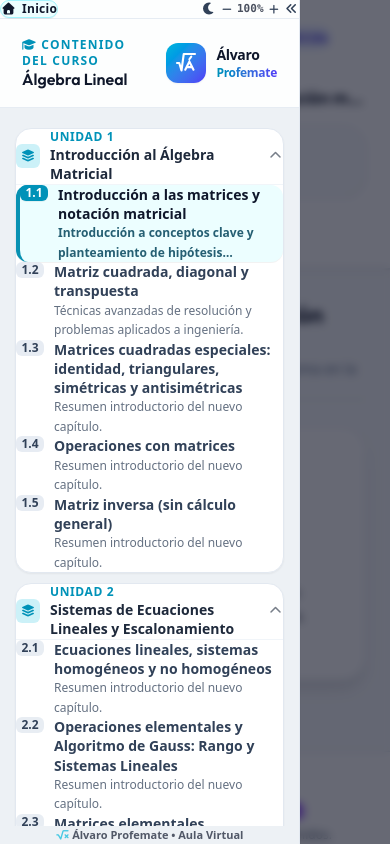
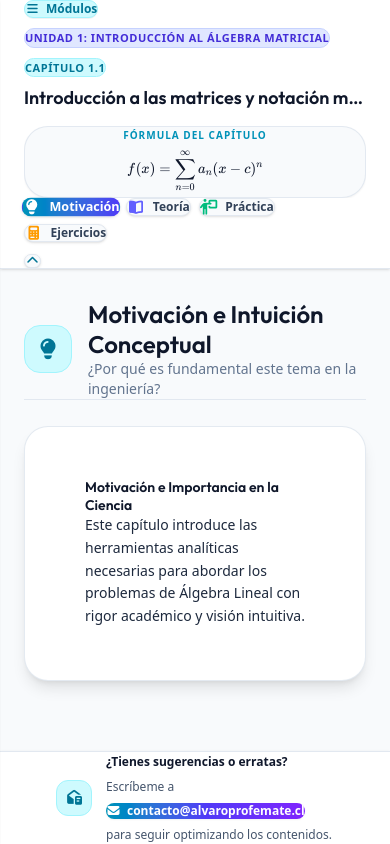
Before and after one commit to ahdezur/mathweb, a Next.js app: page /curso/algebra-lineal in a window 390 px wide. Built offline with nearby package versions, Linux system fonts and the light colour scheme.

Commit message:
fix(mobile): optimize mobile/tablet sidebar transition and make practice progress bar visible

```diff
--- a/app/curso/[slug]/page.tsx
+++ b/app/curso/[slug]/page.tsx
@@ -83,10 +83,17 @@ export default function CourseClassroomPage() {
     });
   }, []);
 
-  // Sidebar Controls (Default: Light Mode as per user global preferences)
+  // Sidebar Controls (Default: Light Mode, Collapsed on mobile < 1024px)
   const [sidebarCollapsed, setSidebarCollapsed] = useState<boolean>(false);
   const [isDarkMode, setIsDarkMode] = useState<boolean>(false);
   const [fontScale, setFontScale] = useState<number>(1.0);
+
+  useEffect(() => {
+    // Collapse sidebar by default on mobile/tablet (< 1024px) for clean reading
+    if (typeof window !== 'undefined' && window.innerWidth < 1024) {
+      setSidebarCollapsed(true);
+    }
+  }, []);
 
   const hasUnits = Array.isArray(courseData.units) && courseData.units.length > 0;
   const unitChapters = hasUnits ? courseData.units!.flatMap((u) => u.chapters || []) : [];
--- a/components/classroom/ClassroomSidebar.tsx
+++ b/components/classroom/ClassroomSidebar.tsx
@@ -71,14 +71,14 @@ const ClassroomSidebarComponent: React.FC<ClassroomSidebarProps> = ({
       )}
 
       <aside
-        className={`h-full transition-all duration-300 ease-in-out border-r flex flex-col z-50 shrink-0 ${
+        className={`h-full transition-transform duration-300 ease-in-out border-r flex flex-col z-50 shrink-0 ${
           isDarkMode
             ? 'bg-slate-950 border-slate-800 text-slate-100'
             : 'bg-[#edf1f5] border-slate-200/80 text-slate-900 shadow-xs'
         } ${
           collapsed
-            ? '-translate-x-full lg:translate-x-0 w-0 lg:w-16 border-transparent lg:border-slate-200/80 overflow-hidden'
-            : 'fixed lg:relative inset-y-0 left-0 w-[300px] sm:w-[340px] shadow-2xl lg:shadow-xs'
+            ? 'fixed lg:relative inset-y-0 left-0 w-[300px] sm:w-[340px] lg:w-16 -translate-x-full lg:translate-x-0 pointer-events-none lg:pointer-events-auto border-transparent lg:border-slate-200/80'
+            : 'fixed lg:relative inset-y-0 left-0 w-[300px] sm:w-[340px] lg:w-[320px] translate-x-0 shadow-2xl lg:shadow-xs'
         }`}
       >
       {/* Sidebar Control Toolbar (Home, Theme, Font, Collapse) */}
--- a/components/classroom/InteractivePractice.tsx
+++ b/components/classroom/InteractivePractice.tsx
@@ -227,8 +227,8 @@ export function InteractivePractice({ exercises, fontScale = 1.0 }: InteractiveP
           </div>
 
           {/* Derecha: Barra de Precisión + Botón Reiniciar */}
-          <div className="flex items-center gap-4">
-            <div className="hidden sm:flex flex-col items-end gap-1">
+          <div className="flex flex-wrap items-center justify-between sm:justify-end gap-3 w-full sm:w-auto">
+            <div className="flex flex-col items-start sm:items-end gap-1 flex-1 sm:flex-initial">
               <div className="flex items-center gap-2 text-xs font-bold text-slate-700 dark:text-slate-300">
                 <span>Precisión: {accuracy}% ({completedCount}/{totalCount})</span>
                 {completedCount > 0 && accuracy >= 80 && (
@@ -237,7 +237,7 @@ export function InteractivePractice({ exercises, fontScale = 1.0 }: InteractiveP
                   </span>
                 )}
               </div>
-              <div className="w-40 h-2.5 rounded-full bg-slate-200 dark:bg-slate-800 overflow-hidden">
+              <div className="w-full sm:w-40 h-2.5 rounded-full bg-slate-200 dark:bg-slate-800 overflow-hidden">
                 <div
                   className="h-full bg-gradient-to-r from-emerald-500 to-cyan-500 transition-all duration-500 rounded-full"
                   style={{ width: `${(completedCount / totalCount) * 100}%` }}
@@ -248,7 +248,7 @@ export function InteractivePractice({ exercises, fontScale = 1.0 }: InteractiveP
             {/* Botón Reiniciar */}
             <button
               onClick={handleResetAll}
-              className="px-4 py-2.5 rounded-xl text-xs font-bold border border-slate-300 dark:border-slate-700 hover:bg-slate-100 dark:hover:bg-slate-800 text-slate-700 dark:text-slate-300 transition-all flex items-center gap-2 cursor-pointer font-title shadow-xs"
+              className="px-3.5 py-2 rounded-xl text-xs font-bold border border-slate-300 dark:border-slate-700 hover:bg-slate-100 dark:hover:bg-slate-800 text-slate-700 dark:text-slate-300 transition-all flex items-center gap-2 cursor-pointer font-title shadow-xs shrink-0"
             >
               <i className="fa-solid fa-rotate-left"></i>
               <span>Reiniciar</span>
```
